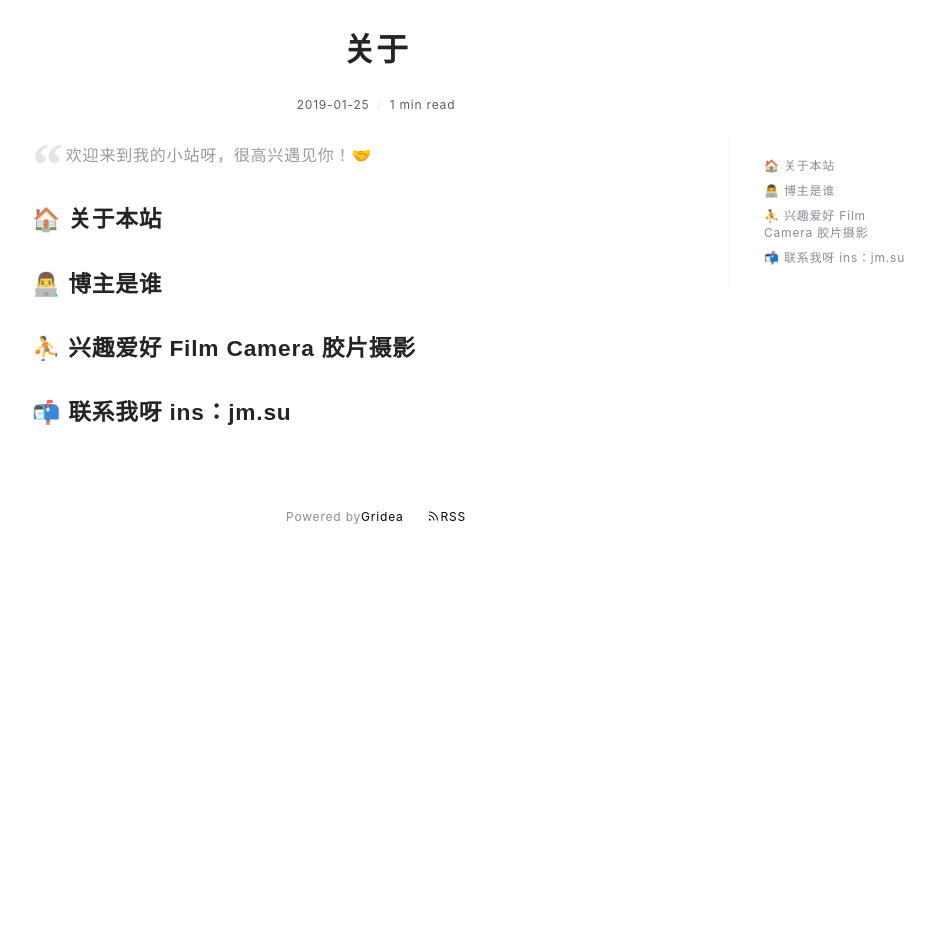
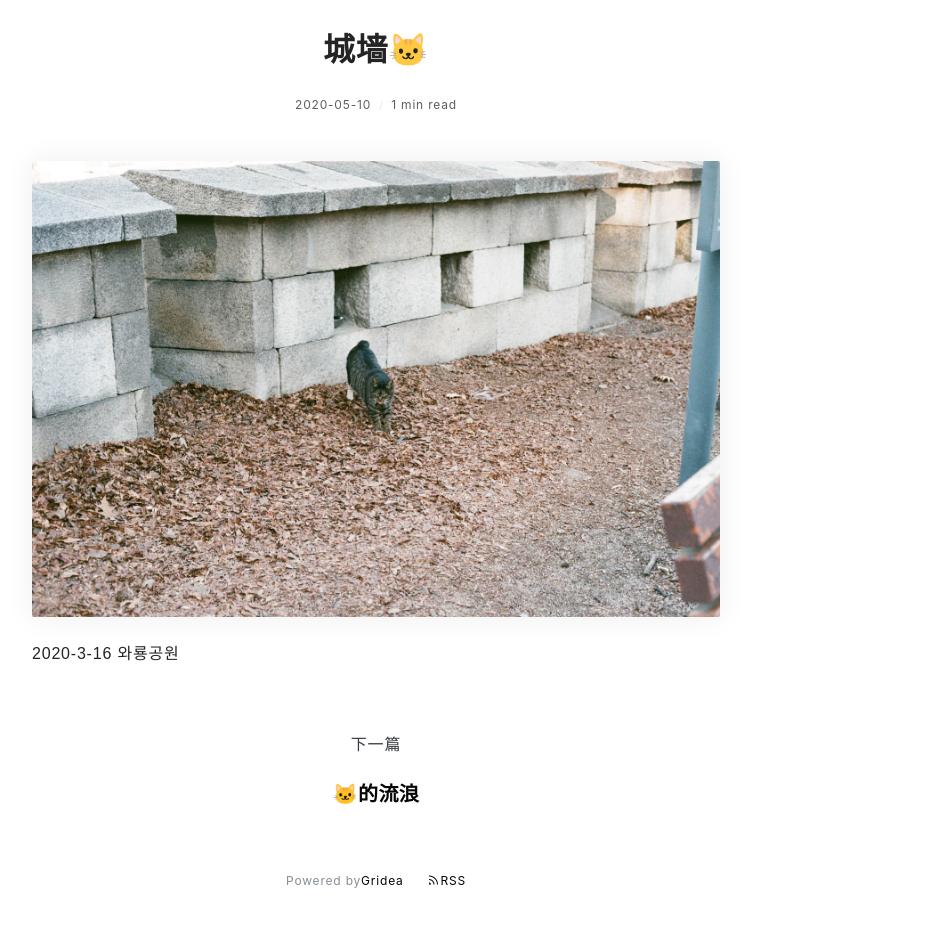
Before and after one commit to Huigz/Huigz.github.io, a plain HTML site: page post/cheng-qiang/index.html in a window 1280 px wide. Shown: the part 448-1377 px from the top of the page, without its empty margins (264-1199 px from the left). Before the commit the page ends 1013 px from the top, so only its background shows below. Drawn offline with nearby package versions, Linux system fonts and the light colour scheme; a web font is replaced by a local one.

Commit message:
update from gridea: 2020-05-10 18:15:16

```diff
--- a/post/about/index.html
+++ b/post/cheng-qiang/index.html
@@ -2,22 +2,17 @@
   <head>
     <meta charset="utf-8" />
 <meta name="viewport" content="width=device-width, initial-scale=1" />
-<title>关于 | huigz&#39;s Blog</title>
-<link rel="shortcut icon" href="https://huigz.github.io/favicon.ico?v=1589020235139">
+<title>城墙🐱 | huigz&#39;s Blog</title>
+<link rel="shortcut icon" href="https://huigz.github.io/favicon.ico?v=1589102110933">
 <link href="https://cdn.jsdelivr.net/npm/remixicon@2.3.0/fonts/remixicon.css" rel="stylesheet">
 <link rel="stylesheet" href="https://huigz.github.io/styles/main.css">
-<link rel="alternate" type="application/atom+xml" title="关于 | huigz&#39;s Blog - Atom Feed" href="https://huigz.github.io/atom.xml">
+<link rel="alternate" type="application/atom+xml" title="城墙🐱 | huigz&#39;s Blog - Atom Feed" href="https://huigz.github.io/atom.xml">
 <link rel="stylesheet" href="https://fonts.googleapis.com/css?family=Droid+Serif:400,700">
 
 
 
     <meta name="description" content="
-欢迎来到我的小站呀，很高兴遇见你！🤝
-
-🏠 关于本站
-👨‍💻 博主是谁
-⛹ 兴趣爱好 Film Camera 胶片摄影
-📬 联系我呀 ins：jm.su
+2020-3-16 와룡공원
 ..." />
     <meta name="keywords" content="" />
     <link rel="stylesheet" href="https://cdnjs.cloudflare.com/ajax/libs/KaTeX/0.10.0/katex.min.css">
@@ -28,7 +23,7 @@
       <div class="main-content">
         <div class="site-header">
   <a href="https://huigz.github.io">
-  <img class="avatar" src="https://huigz.github.io/images/avatar.png?v=1589020235139" alt="">
+  <img class="avatar" src="https://huigz.github.io/images/avatar.png?v=1589102110933" alt="">
   </a>
   <h1 class="site-title">
     huigz&#39;s Blog
@@ -81,11 +76,11 @@
         <div class="post-detail">
           <article class="post">
             <h2 class="post-title">
-              关于
+              城墙🐱
             </h2>
             <div class="post-info">
               <span>
-                2019-01-25
+                2020-05-10
               </span>
               <span>
                 1 min read
@@ -95,32 +90,26 @@
 
             <div class="post-content-wrapper">
               <div class="post-content">
-                <blockquote>
-<p>欢迎来到我的小站呀，很高兴遇见你！🤝</p>
-</blockquote>
-<h2 id="关于本站">🏠 关于本站</h2>
-<h2 id="博主是谁">👨‍💻 博主是谁</h2>
-<h2 id="兴趣爱好-film-camera-胶片摄影">⛹ 兴趣爱好 Film Camera 胶片摄影</h2>
-<h2 id="联系我呀-insjmsu">📬 联系我呀 ins：jm.su</h2>
+                <figure data-type="image" tabindex="1"><img src="https://huigz.github.io/post-images/1589102043479.jpg" alt="" loading="lazy"></figure>
+<p>2020-3-16 와룡공원</p>
 
               </div>
               <div class="toc-container">
-                <ul class="markdownIt-TOC">
-<li>
-<ul>
-<li><a href="#%E5%85%B3%E4%BA%8E%E6%9C%AC%E7%AB%99">🏠 关于本站</a></li>
-<li><a href="#%E5%8D%9A%E4%B8%BB%E6%98%AF%E8%B0%81">👨‍💻 博主是谁</a></li>
-<li><a href="#%E5%85%B4%E8%B6%A3%E7%88%B1%E5%A5%BD-film-camera-%E8%83%B6%E7%89%87%E6%91%84%E5%BD%B1">⛹ 兴趣爱好 Film Camera 胶片摄影</a></li>
-<li><a href="#%E8%81%94%E7%B3%BB%E6%88%91%E5%91%80-insjmsu">📬 联系我呀 ins：jm.su</a></li>
-</ul>
-</li>
-</ul>
 
               </div>
             </div>
           </article>
         </div>
 
+
+          <div class="next-post">
+            <div class="next">下一篇</div>
+            <a href="https://huigz.github.io/post/de-liu-lang/">
+              <h3 class="post-title">
+                🐱的流浪
+              </h3>
+            </a>
+          </div>
 
 
 
```
Also changed, not shown: archives/index.html (+11 -2 lines), atom.xml (+11 -1 lines), index.html (+21 -2 lines), post/de-liu-lang/index.html (+2 -2 lines), tags/index.html (+2 -2 lines), post-images/1589102043479.jpg (added).
